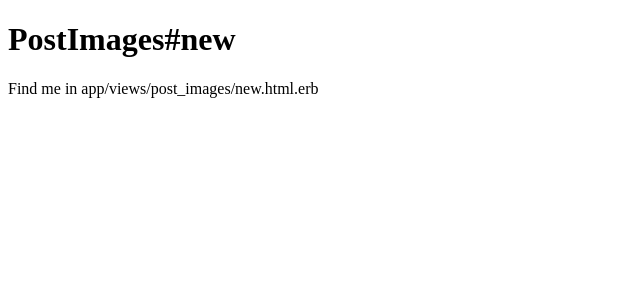
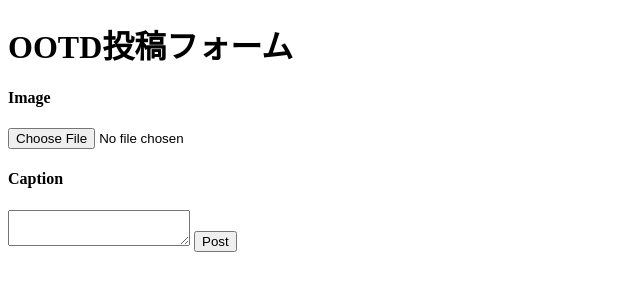
Before and after one commit to Appi66/My_Closet, a Rails app: page /post_images/new in a window 1280 px wide. Shown: the part 56-356 px from the top of the page, without its empty margins (0-640 px from the left). Run offline with Rails 7, Linux system fonts and the light colour scheme; style sheets or scripts are compiled from the project's sources.

Commit message:
[Add]コーディネート投稿機能、一覧表示

```diff
--- a/app/controllers/application_controller.rb
+++ b/app/controllers/application_controller.rb
@@ -1,5 +1,9 @@
 class ApplicationController < ActionController::Base
   before_action :configure_permitted_parameters, if: :devise_controller?
+
+  def after_sign_in_path_for(resource)
+    post_images_path
+  end
 
   protected
 
--- a/app/controllers/post_images_controller.rb
+++ b/app/controllers/post_images_controller.rb
@@ -1,10 +1,31 @@
 class PostImagesController < ApplicationController
   def new
+    @post_image = PostImage.new
+  end
+
+  def create
+    @post_image = PostImage.new(post_image_params)
+    @post_image.user_id = current_user.id
+    @post_image.save
+    redirect_to post_images_path
   end
 
   def index
+    @post_images = PostImage.all
   end
 
   def show
   end
+
+  def destroy
+  end
+
+
+  # 投稿データのストロングパラメーター
+  private
+
+  def post_image_params
+    params.require(:post_image).permit(:image, :caption)
+  end
+
 end
--- a/app/views/layouts/application.html.erb
+++ b/app/views/layouts/application.html.erb
@@ -14,6 +14,9 @@
     <header>
       <% if user_signed_in? %>
         <li>
+          <%= link_to 'OOTD', new_post_image_path %>
+        </li>
+        <li>
           <%= link_to "ログアウト", destroy_user_session_path, method: :delete %>
         </li>
       <% else %>
--- a/app/views/post_images/new.html.erb
+++ b/app/views/post_images/new.html.erb
@@ -1,2 +1,8 @@
-<h1>PostImages#new</h1>
-<p>Find me in app/views/post_images/new.html.erb</p>
+<h1>OOTD投稿フォーム</h1>
+  <%= form_with model: @post_image do |f| %>
+    <h4>Image</h4>
+      <%= f.file_field :image, accept: "image/*" %>
+    <h4>Caption</h4>
+      <%= f.text_area :caption %>
+    <%= f.submit 'Post' %>
+  <% end %>
--- a/config/routes.rb
+++ b/config/routes.rb
@@ -3,5 +3,5 @@ Rails.application.routes.draw do
   # For details on the DSL available within this file, see https://guides.rubyonrails.org/routing.html
   root to: "homes#top"
 
-  resources :post_images, only: [:new, :index, :show]
+  resources :post_images, only: [:new, :create, :index, :show]
 end
```
Also changed, not shown: app/models/post_image.rb (+10 -0 lines), app/views/post_images/index.html.erb (+8 -2 lines), app/assets/images/no_image.jpg (added).
